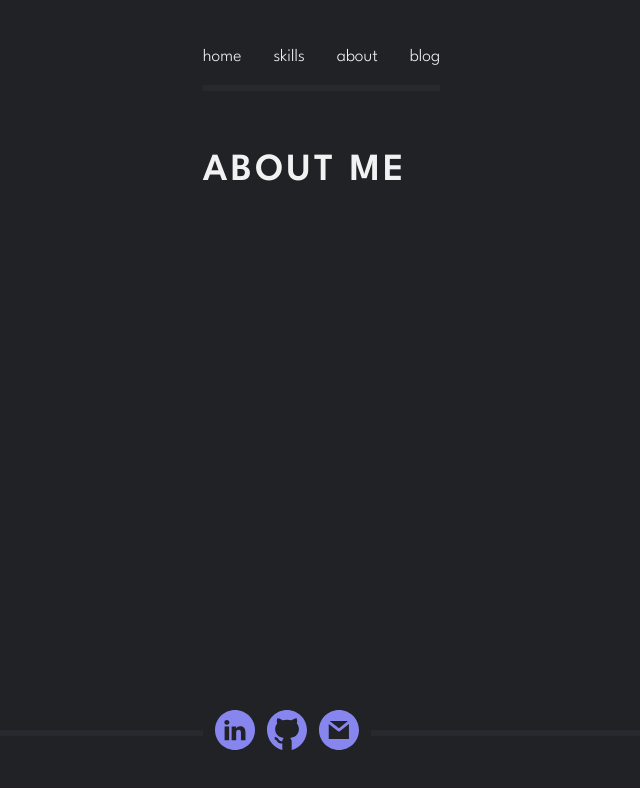
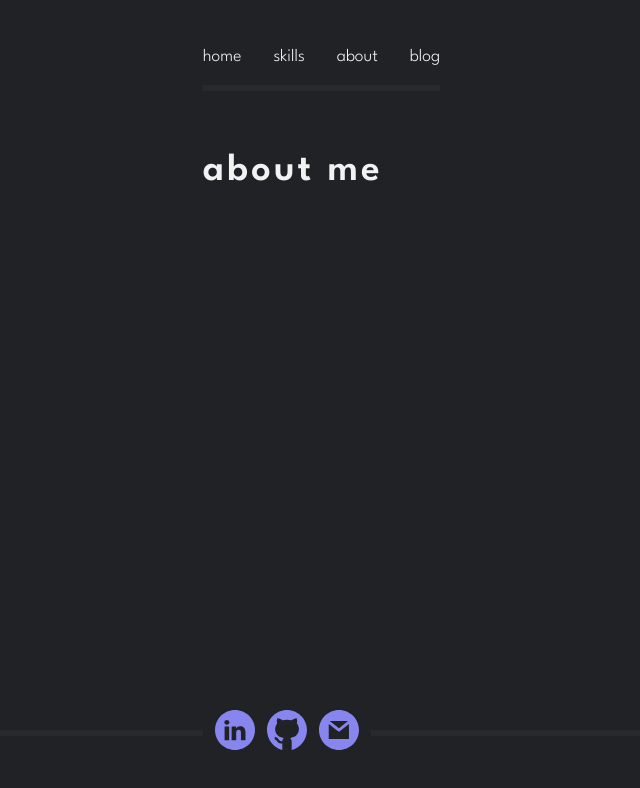
Before and after one commit to krckyboy/todorovic.dev, a Next.js app in the folder next/: page /about in a window 1280 px wide. Shown: the top 788 px of the page, without its empty margins (130-770 px from the left). Built offline with nearby package versions, Linux system fonts and the light colour scheme.

Commit message:
#10 Slight style tweaks.

```diff
--- a/next/src/app/blog/[slug]/blog-header/BlogHeader.tsx
+++ b/next/src/app/blog/[slug]/blog-header/BlogHeader.tsx
@@ -1,5 +1,6 @@
 import React, { FunctionComponent } from 'react';
 import gStyles from '@/styles/global.module.scss';
+import styles from './styles.module.scss';
 import { Post } from '@/components/blog-post-item/types';
 
 interface Props {
@@ -11,7 +12,7 @@ const BlogHeader: FunctionComponent<Props> = ({ post }) => {
 
   return (
     <header>
-      <h1 className={`${gStyles.pageHeadingMini}`}>{post.attributes.title}</h1>
+      <h1 className={`${gStyles.pageHeadingMini} ${styles.heading}`}>{post.attributes.title}</h1>
       {categories && (
         <ul>
           {categories.map((category) => (
--- /dev/null
+++ b/next/src/app/blog/[slug]/blog-header/styles.module.scss
@@ -0,0 +1,3 @@
+.heading {
+  text-transform: initial;
+}
--- a/next/src/styles/global.module.scss
+++ b/next/src/styles/global.module.scss
@@ -30,7 +30,7 @@
 .pageHeading {
   font-size: clamp(1.5rem, 3vw, 2.5rem);
   font-weight: 600;
-  text-transform: uppercase;
+  text-transform: lowercase;
   letter-spacing: .2rem;
   color: $color-text;
 }
```
